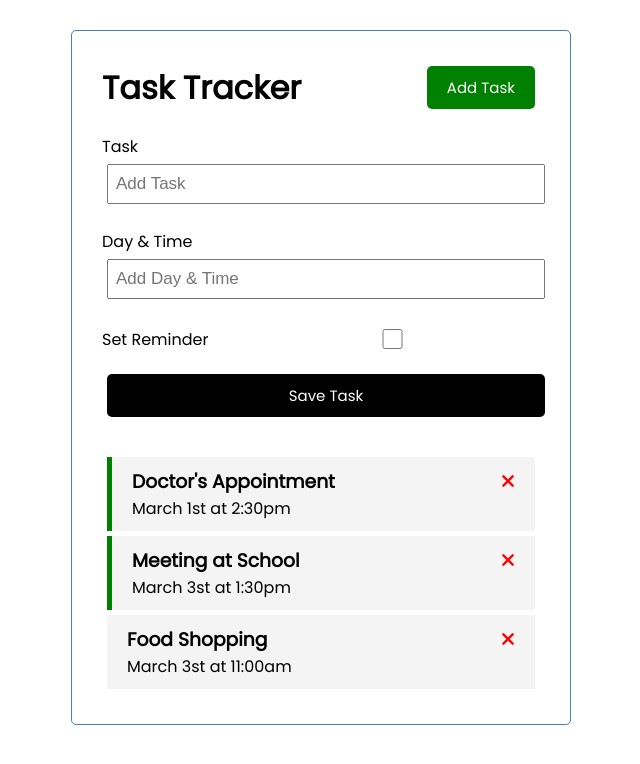
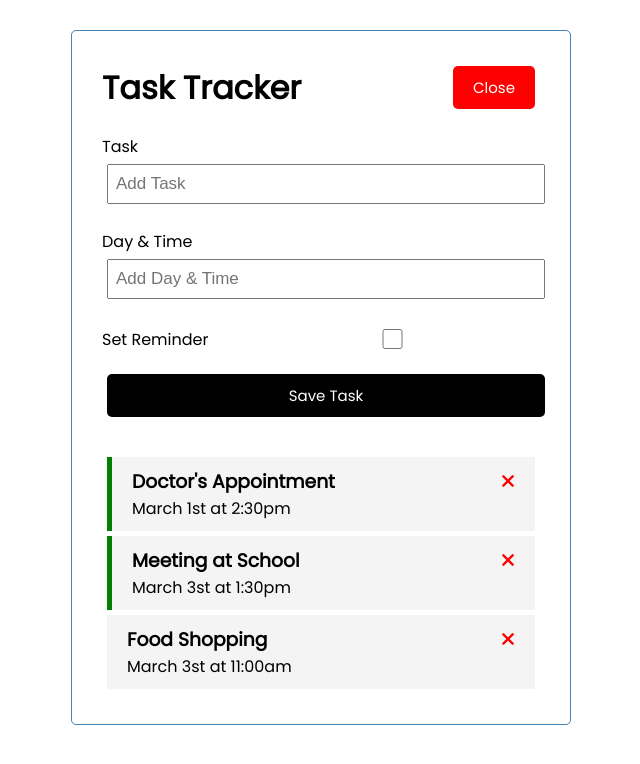
Before and after one commit to dahakeadi15/task-tracker-vue, a Vue app: page / in a window 1280 px wide. Both pictures are taken after a click on the button "Add Task". Shown: the top 764 px of the page, without its empty margins (319-959 px from the left). Built offline with nearby package versions, Linux system fonts and the light colour scheme.

Commit message:
add Toggle functionality for add-task-form

```diff
--- a/src/App.vue
+++ b/src/App.vue
@@ -1,7 +1,13 @@
 <template>
   <div class="container">
-    <Header title="Task Tracker" />
-    <AddTask @add-task="addTask" />
+    <Header
+      @toggle-add-task-form="toggleAddTaskForm"
+      title="Task Tracker"
+      :showAddTaskForm="showAddTaskForm"
+    />
+    <div v-show="showAddTaskForm">
+      <AddTask @add-task="addTask" />
+    </div>
     <Tasks
       @toggle-remainder="toggleRemainder"
       @delete-task="deleteTask"
@@ -25,9 +31,13 @@ export default {
   data() {
     return {
       tasks: [],
+      showAddTaskForm: false,
     };
   },
   methods: {
+    toggleAddTaskForm() {
+      this.showAddTaskForm = !this.showAddTaskForm;
+    },
     addTask(task) {
       this.tasks = [...this.tasks, task];
     },
--- a/src/components/Button.vue
+++ b/src/components/Button.vue
@@ -13,8 +13,9 @@ export default {
   },
   methods: {
     onClick() {
-      alert("clicked");
+      this.$emit("btn-click");
     },
   },
+  emits: ["btn-click"],
 };
 </script>
--- a/src/components/Header.vue
+++ b/src/components/Header.vue
@@ -1,7 +1,11 @@
 <template>
   <header>
     <h1>{{ title }}</h1>
-    <Button text="Add Task" color="green" />
+    <Button
+      @btn-click="$emit('toggle-add-task-form')"
+      :text="showAddTaskForm ? 'Close' : 'Add Task'"
+      :color="showAddTaskForm ? 'red' : 'green'"
+    />
   </header>
 </template>
 
@@ -12,10 +16,12 @@ export default {
   name: "Header",
   props: {
     title: String,
+    showAddTaskForm: Boolean,
   },
   components: {
     Button,
   },
+  emits: ["toggle-add-task-form"],
 };
 </script>
 
```
